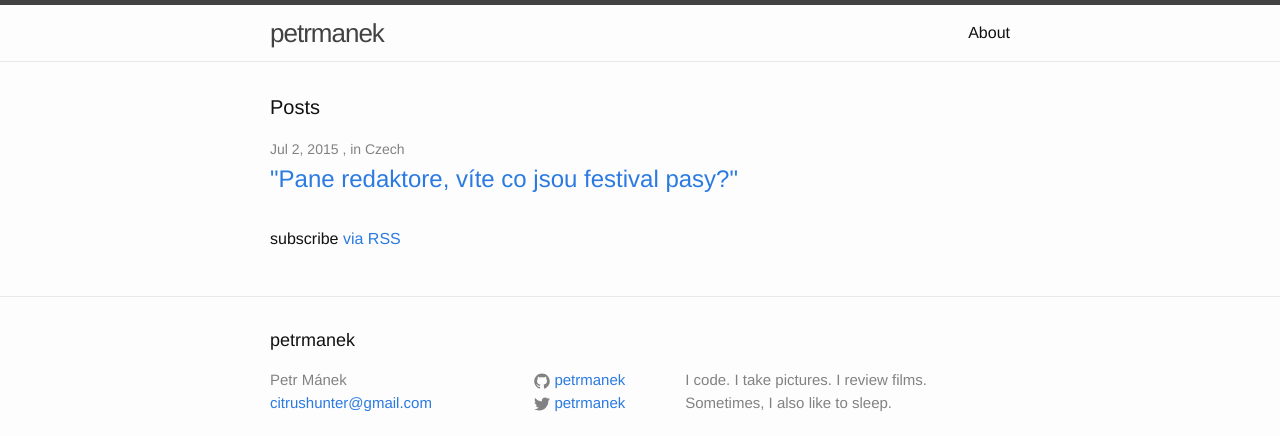
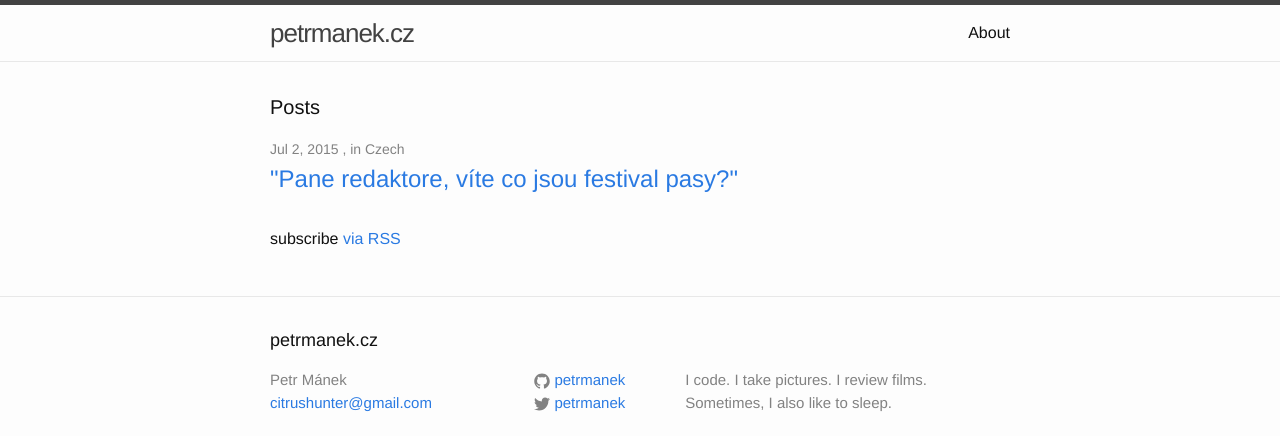
Before and after one commit to petrmanek/petrmanek.github.io, a Jekyll site: the page built from index.html, in a window 1280 px wide. Shown: the top 436 px of the page. Built offline with Jekyll 4.4.1, drawn with Linux system fonts in a browser that asks for light colours; a script that is not in the unit is left out.

```diff
--- a/_config.yml
+++ b/_config.yml
@@ -1,5 +1,5 @@
 # Site settings
-title: petrmanek
+title: petrmanek.cz
 author: Petr Mánek
 email: citrushunter@gmail.com
 description: >
```
